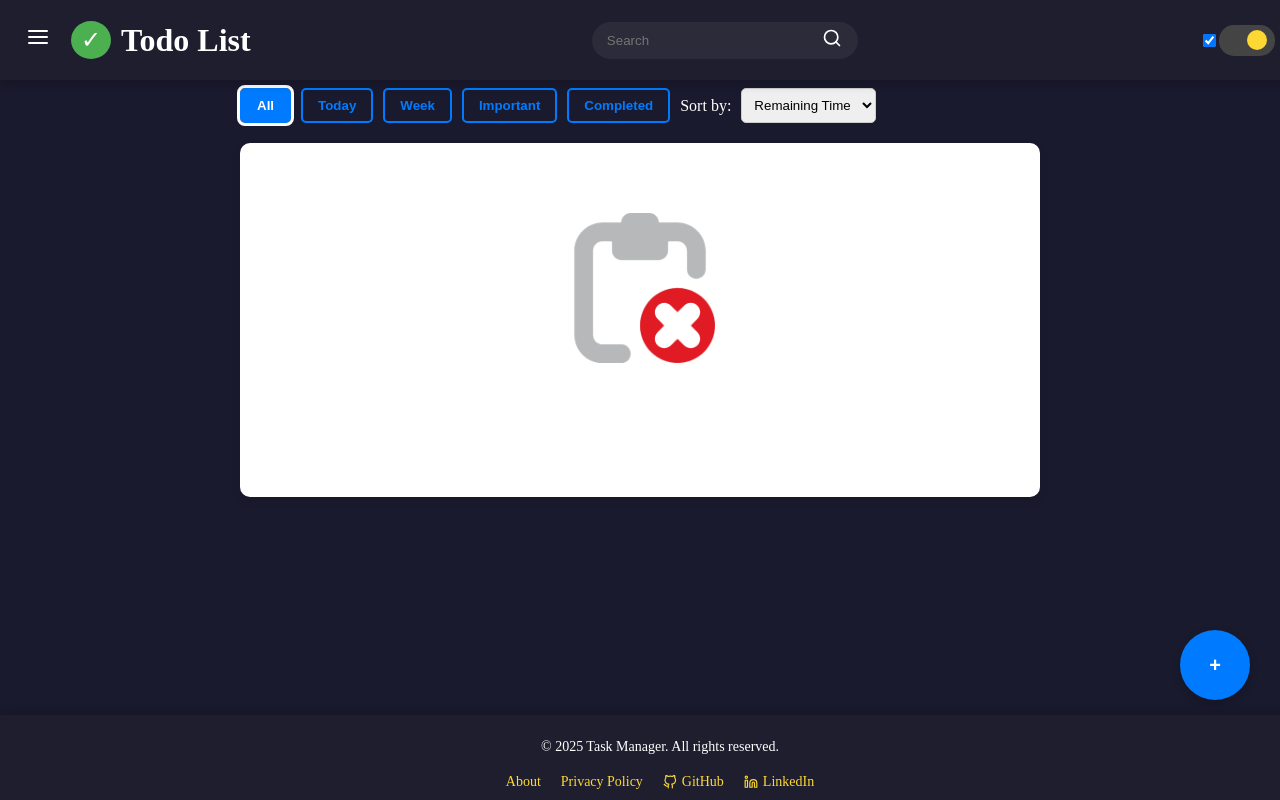
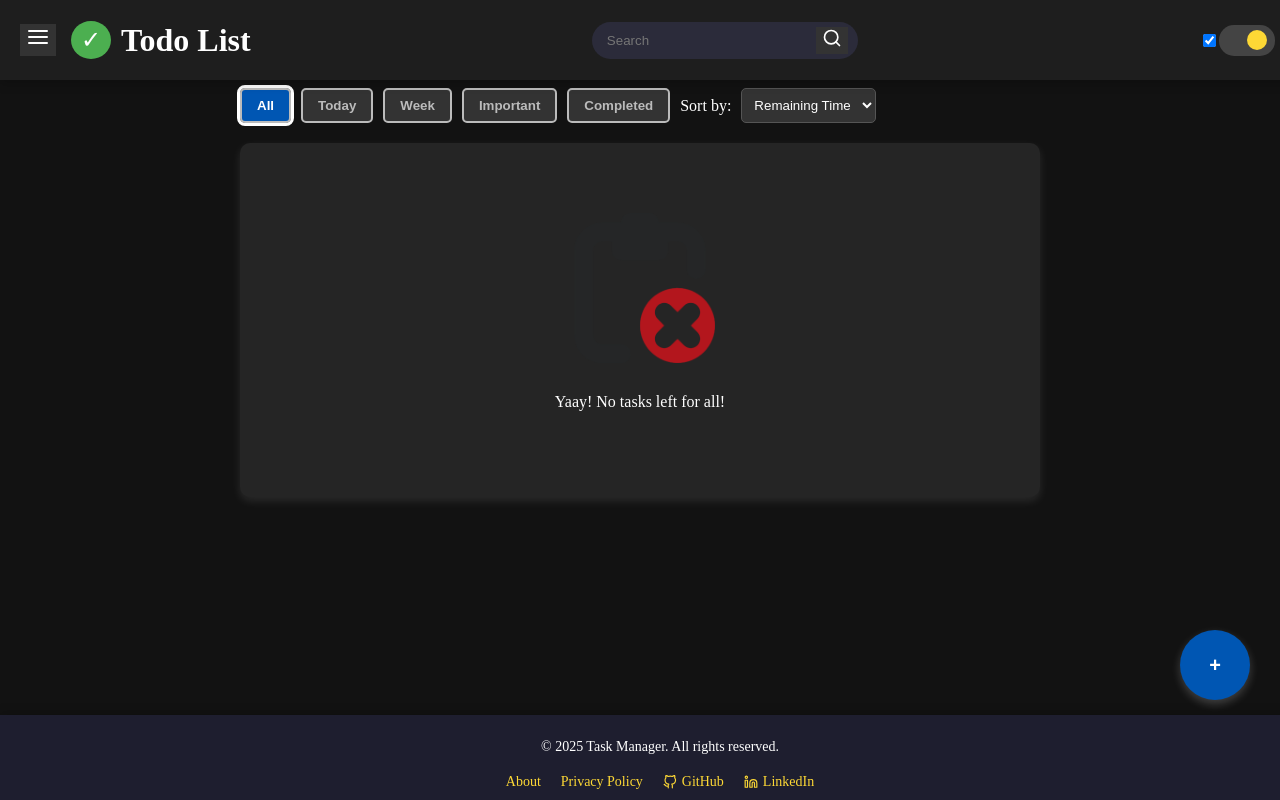
Before and after one commit to RangerAkash1/Task_Manager, a React (Create React App) app: page / in a window 1280 px wide. Built offline with nearby package versions, Linux system fonts and the light colour scheme.

Commit message:
dark theme isuue fixed

```diff
--- a/src/css/Dashboard.css
+++ b/src/css/Dashboard.css
@@ -27,6 +27,15 @@
     width: 60%;
     border: 1px solid #ccc;
     border-radius: 5px;
+    background: white;
+    color: black;
+}
+
+/* Dark theme support for search bar */
+.dark-theme .search-bar {
+    background: #333;
+    color: white;
+    border: 1px solid #555;
 }
 
 /* Task filter buttons */
@@ -46,9 +55,20 @@
     font-weight: bold;
 }
 
+/* Dark theme button adjustments */
+.dark-theme .filter-btn {
+    border: 2px solid #bbb;
+    color: #bbb;
+}
+
 .filter-btn.active {
     background-color: #007bff;
     color: white;
+}
+
+/* Dark theme for active button */
+.dark-theme .filter-btn.active {
+    background-color: #0056b3;
 }
 
 /* Sorting Section */
@@ -63,6 +83,15 @@
     border: 1px solid #ccc;
     border-radius: 5px;
     cursor: pointer;
+    background: white;
+    color: black;
+}
+
+/* Dark theme sorting dropdown */
+.dark-theme .sort-dropdown {
+    background: #333;
+    color: white;
+    border: 1px solid #555;
 }
 
 /* Task Section */
@@ -71,6 +100,13 @@
     padding: 20px;
     border-radius: 10px;
     box-shadow: 0 4px 10px rgba(0, 0, 0, 0.1);
+}
+
+/* Dark theme for task section */
+.dark-theme .task-section {
+    background: #252525;
+    color: white;
+    box-shadow: 0 4px 10px rgba(255, 255, 255, 0.1);
 }
 
 /* No Task Animation */
@@ -82,9 +118,13 @@
 .no-tasks-image {
     width: 150px;
     margin-bottom: 10px;
+    filter: brightness(100%);
 }
 
-/* Floating Add Task Button */
+/* Dark theme support for no task image */
+.dark-theme .no-tasks-image {
+    filter: brightness(80%);
+}
 
 /* Floating Add Task Button */
 .add-task-btn {
@@ -104,7 +144,19 @@
     transition: all 0.3s ease-in-out;
 }
 
+/* Dark theme floating button */
+.dark-theme .add-task-btn {
+    background: #0056b3;
+    box-shadow: 0px 4px 10px rgba(255, 255, 255, 0.2);
+}
+
 .add-task-btn:hover {
     background: #0056b3;
     transform: scale(1.1);
 }
+
+/* Dark Theme Background */
+.dark-theme {
+    background-color: #121212;
+    color: white;
+}
--- a/src/css/Header.css
+++ b/src/css/Header.css
@@ -103,15 +103,21 @@ input:checked + .toggle-label .slider {
     transform: translateX(25px);
     background: #fdd835;
 }
-/* Light Theme */
-body {
-    background-color: #ffffff;
-    color: #000000;
-    transition: background-color 0.3s, color 0.3s;
+body.dark-theme {
+    background-color: #121212;
+    color: white;
 }
 
-/* Dark Theme */
-body.dark-theme {
-    background-color: #1a1a2e;
-    color: #ffffff;
+.dark-theme .nav-bar {
+    background-color: #1e1e1e;
 }
+
+.dark-theme .task-container {
+    background-color: #252525;
+    color: white;
+}
+
+.dark-theme button {
+    background-color: #333;
+    color: white;
+}
```
